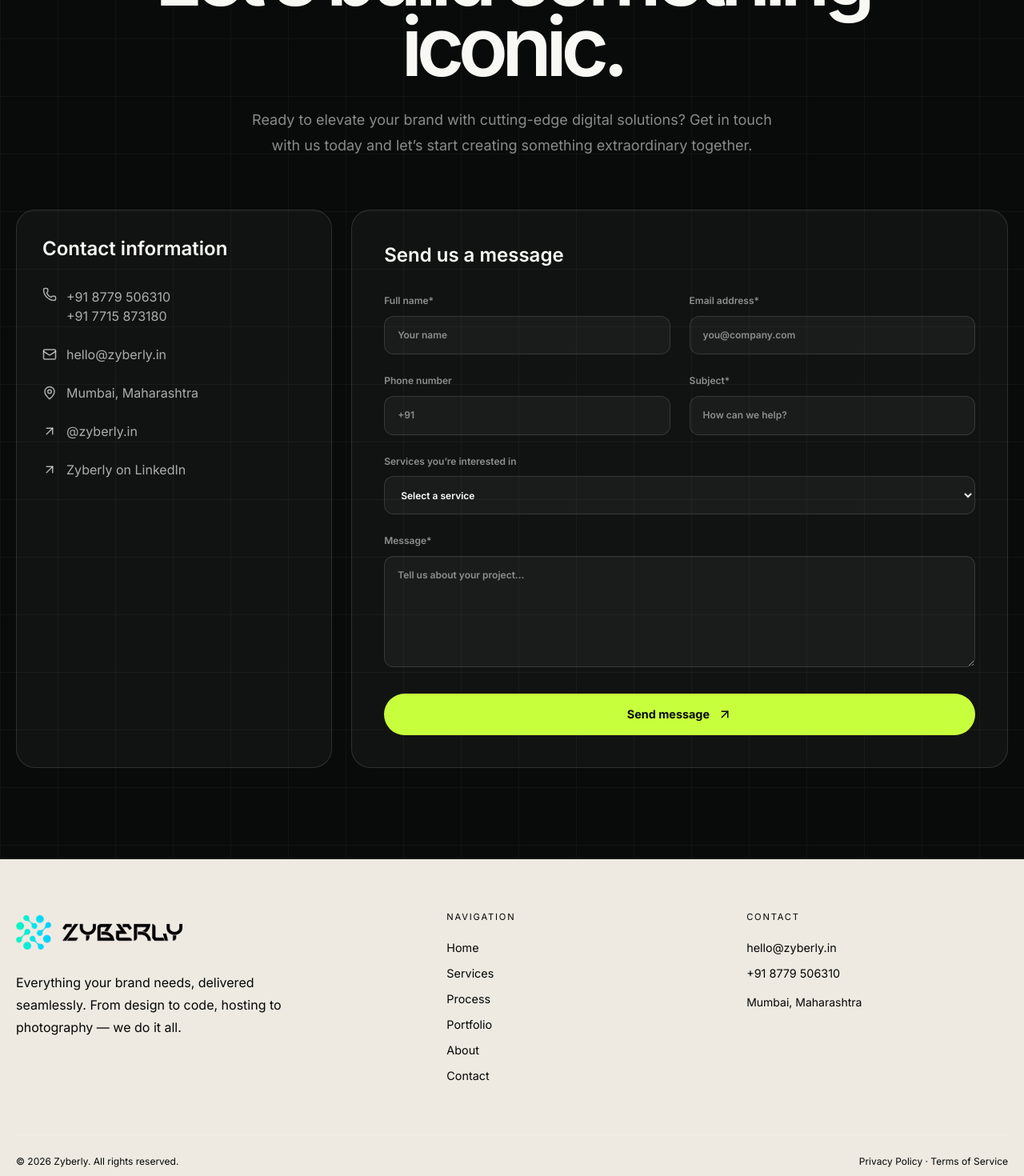
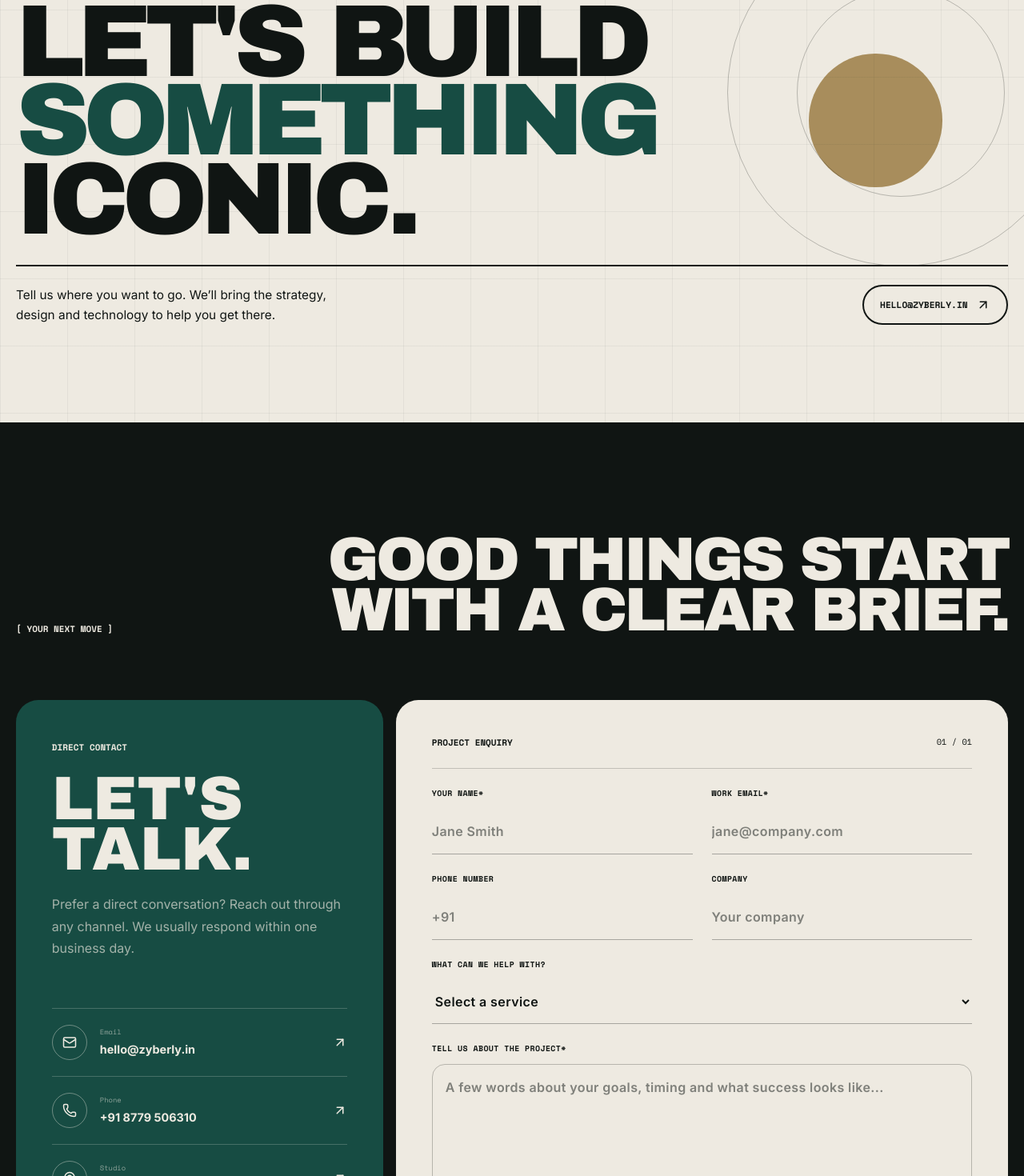
Before and after one commit to waisshaikh/pie-tech-solutions, a Next.js app: page /contact in a window 1280 px wide. Shown: the part 240-1710 px from the top of the page at 80% size. Built offline with nearby package versions, Linux system fonts and the light colour scheme.

Commit message:
feat: redesign contact page with new layout, improved content structure, and enhanced styles

```diff
--- a/app/contact/page.tsx
+++ b/app/contact/page.tsx
@@ -1,42 +1,98 @@
 import type { Metadata } from 'next';
-import { ArrowUpRight, Mail, MapPin, Phone } from 'lucide-react';
+import { ArrowUpRight, Mail, MapPin, Phone, Send } from 'lucide-react';
 
 export const metadata: Metadata = { title: 'Contact | Zyberly Solutions' };
 
+const channels = [
+  { icon: Mail, label: 'Email', value: 'hello@zyberly.in', href: 'mailto:hello@zyberly.in' },
+  { icon: Phone, label: 'Phone', value: '+91 8779 506310', href: 'tel:+918779506310' },
+  { icon: MapPin, label: 'Studio', value: 'Mumbai, Maharashtra', href: '#' },
+] as const;
+
 export default function ContactPage() {
   return (
-    <section className="hero-grid min-h-[calc(100svh-5rem)]">
-      <div className="shell py-20 lg:py-28">
-        <div className="text-center">
-          <span className="kicker">Contact</span>
-          <h1 className="mx-auto mt-7 max-w-6xl text-[clamp(3.7rem,8vw,8rem)] font-semibold leading-[.86] tracking-[-.075em]">Let’s build something iconic.</h1>
-          <p className="mx-auto mt-8 max-w-2xl text-lg leading-8 text-white/52">Ready to elevate your brand with cutting-edge digital solutions? Get in touch with us today and let’s start creating something extraordinary together.</p>
+    <div className="premium-contact-page">
+      <section className="contact-editorial-hero">
+        <div className="contact-hero-orbit" />
+        <div className="contact-hero-pulse" />
+        <div className="shell relative z-10">
+          <div className="contact-hero-top">
+            <span className="mono-label">[ START A CONVERSATION ]</span>
+            <p>Have an idea, a challenge<br />or a bold move in mind?</p>
           </div>
-        <div className="mt-16 grid gap-6 lg:grid-cols-[.65fr_1.35fr]">
-          <aside className="rounded-3xl border border-white/12 bg-white/[.035] p-8">
-            <h2 className="text-2xl font-semibold">Contact information</h2>
-            <div className="mt-8 space-y-6 text-white/65">
-              <a href="tel:+918779506310" className="flex items-start gap-3"><Phone size={18} />+91 8779 506310<br />+91 7715 873180</a>
-              <a href="mailto:hello@zyberly.in" className="flex items-center gap-3"><Mail size={18} />hello@zyberly.in</a>
-              <p className="flex items-center gap-3"><MapPin size={18} />Mumbai, Maharashtra</p>
-              <a href="#" className="flex items-center gap-3"><ArrowUpRight size={18} />@zyberly.in</a>
-              <a href="#" className="flex items-center gap-3"><ArrowUpRight size={18} />Zyberly on LinkedIn</a>
+          <h1>LET&apos;S BUILD<br /><span>SOMETHING</span><br />ICONIC.</h1>
+          <div className="contact-hero-bottom">
+            <p>Tell us where you want to go. We’ll bring the strategy, design and technology to help you get there.</p>
+            <a href="mailto:hello@zyberly.in">HELLO@ZYBERLY.IN <ArrowUpRight size={18} /></a>
+          </div>
+        </div>
+      </section>
+
+      <section className="contact-main">
+        <div className="shell">
+          <div className="contact-main-heading">
+            <span className="mono-label">[ YOUR NEXT MOVE ]</span>
+            <h2>GOOD THINGS START<br />WITH A CLEAR BRIEF.</h2>
+          </div>
+          <div className="contact-layout">
+            <aside className="contact-details">
+              <div>
+                <span className="mono-label">DIRECT CONTACT</span>
+                <h3>Let&apos;s talk.</h3>
+                <p>Prefer a direct conversation? Reach out through any channel. We usually respond within one business day.</p>
+              </div>
+              <div className="contact-channels">
+                {channels.map(({ icon: Icon, label, value, href }) => (
+                  <a href={href} key={label}>
+                    <span><Icon /></span>
+                    <div><small>{label}</small><strong>{value}</strong></div>
+                    <ArrowUpRight />
+                  </a>
+                ))}
+              </div>
+              <div className="contact-social">
+                <span className="mono-label">FIND US ONLINE</span>
+                <div><a href="#">INSTAGRAM ↗</a><a href="#">LINKEDIN ↗</a></div>
               </div>
             </aside>
-          <form className="rounded-3xl border border-white/12 bg-white/[.035] p-6 sm:p-10">
-            <h2 className="mb-8 text-2xl font-semibold">Send us a message</h2>
-            <div className="grid gap-6 sm:grid-cols-2">
-              <label>Full name*<input required name="name" placeholder="Your name" /></label>
-              <label>Email address*<input required type="email" name="email" placeholder="you@company.com" /></label>
-              <label>Phone number<input type="tel" name="phone" placeholder="+91" /></label>
-              <label>Subject*<input required name="subject" placeholder="How can we help?" /></label>
+
+            <form className="contact-premium-form">
+              <div className="contact-form-top">
+                <span className="mono-label">PROJECT ENQUIRY</span>
+                <span>01 / 01</span>
               </div>
-            <label className="mt-6">Services you’re interested in<select name="service" defaultValue=""><option value="" disabled>Select a service</option><option>Web Development</option><option>Mobile App Development</option><option>UI/UX Design</option><option>Branding</option><option>Digital Marketing</option><option>Custom Software</option></select></label>
-            <label className="mt-6">Message*<textarea required name="message" rows={6} placeholder="Tell us about your project..." /></label>
-            <button className="button-primary mt-7 w-full justify-center" type="submit">Send message <ArrowUpRight size={18} /></button>
+              <div className="contact-form-grid">
+                <label>YOUR NAME*<input required name="name" placeholder="Jane Smith" /></label>
+                <label>WORK EMAIL*<input required type="email" name="email" placeholder="jane@company.com" /></label>
+                <label>PHONE NUMBER<input type="tel" name="phone" placeholder="+91" /></label>
+                <label>COMPANY<input name="company" placeholder="Your company" /></label>
+              </div>
+              <label>WHAT CAN WE HELP WITH?
+                <select name="service" defaultValue="">
+                  <option value="" disabled>Select a service</option>
+                  <option>Web Development</option>
+                  <option>Mobile App Development</option>
+                  <option>UI/UX Design</option>
+                  <option>Branding & Identity</option>
+                  <option>Digital Marketing</option>
+                  <option>Custom Software</option>
+                </select>
+              </label>
+              <label>TELL US ABOUT THE PROJECT*
+                <textarea required name="message" rows={6} placeholder="A few words about your goals, timing and what success looks like..." />
+              </label>
+              <button type="submit">SEND YOUR ENQUIRY <Send size={18} /></button>
+              <p>By submitting this form, you agree that we may contact you about your enquiry.</p>
             </form>
           </div>
         </div>
       </section>
+
+      <section className="contact-closing">
+        <span className="mono-label">NOT READY FOR A FULL BRIEF?</span>
+        <h2>JUST SAY<br /><em>HELLO.</em></h2>
+        <a href="mailto:hello@zyberly.in">HELLO@ZYBERLY.IN <ArrowUpRight size={20} /></a>
+      </section>
+    </div>
   );
 }
--- a/app/premium.css
+++ b/app/premium.css
@@ -1,4 +1,6 @@
 :root{--premium-paper:#eeeae1;--premium-ink:#101513;--premium-forest:#174c43;--premium-brass:#b49a68}
+html{scrollbar-width:none;-ms-overflow-style:none}
+html::-webkit-scrollbar,body::-webkit-scrollbar{display:none;width:0;height:0}
 ::selection{background:var(--premium-forest);color:var(--premium-paper)}
 header>div:first-child{border-color:rgba(16,21,19,.75);background:rgba(238,234,225,.95);box-shadow:0 7px 0 rgba(23,76,67,.12)}
 header .logo-mark,footer .logo-mark{background:var(--premium-forest)!important;color:var(--premium-paper)!important}
@@ -196,3 +198,45 @@
 .about-premium-cta h2 em{color:var(--premium-ink);font-style:normal}
 .about-premium-cta>a{display:inline-flex;align-items:center;gap:.65rem;border:2px solid var(--premium-ink);border-radius:999px;background:var(--premium-ink);padding:1rem 1.4rem;color:white;font-family:var(--font-space-mono);font-size:.72rem;font-weight:700}
 @media(max-width:800px){.about-editorial-hero{min-height:auto;padding:130px 0 5rem}.about-hero-top,.about-hero-bottom,.about-values-heading{align-items:flex-start;flex-direction:column}.about-editorial-hero h1{font-size:15.5vw;line-height:.8}.about-hero-ring,.about-hero-dot{display:none}.about-manifesto-grid,.about-story-grid{grid-template-columns:1fr;gap:2rem}.about-stats,.about-values-grid{grid-template-columns:1fr}.about-stats>div{border-right:0;border-bottom:1px solid rgba(238,234,225,.2)}.about-values-heading h2{text-align:left}.about-value-card{min-height:430px}.about-premium-cta h2{font-size:15vw}}
+
+/* Premium contact */
+.premium-contact-page{background:var(--premium-ink);color:var(--premium-paper)}
+.contact-editorial-hero{position:relative;min-height:96svh;overflow:hidden;background:var(--premium-paper);padding:145px 0 6vw;color:var(--premium-ink)}
+.contact-editorial-hero:after{content:"";position:absolute;inset:0;background-image:linear-gradient(rgba(8,26,22,.05) 1px,transparent 1px),linear-gradient(90deg,rgba(8,26,22,.05) 1px,transparent 1px);background-size:84px 84px;pointer-events:none}
+.contact-hero-top,.contact-hero-bottom{position:relative;z-index:2;display:flex;align-items:flex-start;justify-content:space-between;gap:2rem}
+.contact-hero-top p,.contact-hero-bottom>p{max-width:440px;font-size:clamp(.9rem,1.2vw,1.1rem);line-height:1.65}
+.contact-editorial-hero h1{position:relative;z-index:2;margin:6vh 0 4vh;font-family:var(--font-archivo);font-size:clamp(4.5rem,10vw,11.5rem);line-height:.77;letter-spacing:-.065em}
+.contact-editorial-hero h1 span{color:var(--premium-forest)}
+.contact-hero-bottom{align-items:end;border-top:2px solid var(--premium-ink);padding-top:1.4rem}
+.contact-hero-bottom>a,.contact-closing>a{display:inline-flex;align-items:center;gap:.65rem;border:2px solid currentColor;border-radius:999px;padding:.9rem 1.25rem;font-family:var(--font-space-mono);font-size:.7rem;font-weight:700}
+.contact-hero-orbit{position:absolute;right:-5vw;top:18%;width:34vw;height:34vw;border:1px solid rgba(16,21,19,.25);border-radius:50%}
+.contact-hero-orbit:after{content:"";position:absolute;inset:20%;border:1px solid rgba(16,21,19,.25);border-radius:50%}
+.contact-hero-pulse{position:absolute;right:8vw;top:40%;width:13vw;height:13vw;border-radius:50%;background:var(--premium-brass);mix-blend-mode:multiply}
+.contact-main{padding:clamp(7rem,11vw,12rem) 0;background:var(--premium-ink)}
+.contact-main-heading{display:flex;align-items:end;justify-content:space-between;gap:2rem;margin-bottom:5rem}
+.contact-main-heading h2{font-family:var(--font-archivo);font-size:clamp(3rem,6vw,6.5rem);line-height:.82;letter-spacing:-.05em;text-align:right}
+.contact-layout{display:grid;grid-template-columns:.75fr 1.25fr;gap:1rem}
+.contact-details{display:flex;min-height:760px;flex-direction:column;justify-content:space-between;border-radius:28px;background:var(--premium-forest);padding:clamp(1.8rem,3.5vw,3.5rem)}
+.contact-details h3{margin-top:1.5rem;font-family:var(--font-archivo);font-size:clamp(3.5rem,6vw,6rem);line-height:.82;text-transform:uppercase}
+.contact-details>div>p{max-width:470px;margin-top:1.5rem;line-height:1.7;color:rgba(238,234,225,.65)}
+.contact-channels{display:grid}
+.contact-channels>a{display:grid;grid-template-columns:auto 1fr auto;align-items:center;gap:1rem;border-top:1px solid rgba(238,234,225,.22);padding:1.25rem 0}
+.contact-channels>a>span{display:grid;width:44px;height:44px;place-items:center;border:1px solid rgba(238,234,225,.4);border-radius:50%}
+.contact-channels svg{width:18px}
+.contact-channels small{display:block;font-family:var(--font-space-mono);font-size:.55rem;opacity:.55}
+.contact-channels strong{display:block;margin-top:.25rem;font-size:.9rem}
+.contact-social>div{display:flex;flex-wrap:wrap;gap:1rem;margin-top:1rem;font-family:var(--font-space-mono);font-size:.66rem}
+.contact-premium-form{display:flex;flex-direction:column;gap:1.5rem;border-radius:28px;background:var(--premium-paper);padding:clamp(1.8rem,3.5vw,3.5rem);color:var(--premium-ink)}
+.contact-form-top{display:flex;justify-content:space-between;border-bottom:1px solid rgba(16,21,19,.2);padding-bottom:1.5rem;font-family:var(--font-space-mono);font-size:.65rem}
+.contact-form-grid{display:grid;grid-template-columns:repeat(2,1fr);gap:1.5rem}
+.contact-premium-form label{color:var(--premium-ink);font-family:var(--font-space-mono);font-size:.62rem;letter-spacing:.04em}
+.contact-premium-form input,.contact-premium-form select,.contact-premium-form textarea{margin-top:.7rem;border:0;border-bottom:1px solid rgba(16,21,19,.32);border-radius:0;background:transparent;padding:1rem 0;color:var(--premium-ink);font-family:var(--font-inter);font-size:1rem}
+.contact-premium-form textarea{border:1px solid rgba(16,21,19,.25);border-radius:16px;padding:1rem;resize:vertical}
+.contact-premium-form select option{background:var(--premium-paper);color:var(--premium-ink)}
+.contact-premium-form input:focus,.contact-premium-form select:focus,.contact-premium-form textarea:focus{border-color:var(--premium-forest)}
+.contact-premium-form button{display:flex;align-items:center;justify-content:center;gap:.7rem;border-radius:999px;background:var(--premium-ink);padding:1.15rem 1.5rem;color:white;font-family:var(--font-space-mono);font-size:.72rem;font-weight:700}
+.contact-premium-form>p{font-size:.65rem;line-height:1.5;opacity:.5;text-align:center}
+.contact-closing{display:flex;min-height:88svh;flex-direction:column;align-items:center;justify-content:center;background:var(--premium-brass);padding:8vw 3vw;text-align:center;color:var(--premium-ink)}
+.contact-closing h2{margin:3vw 0;font-family:var(--font-archivo);font-size:clamp(5rem,12vw,13rem);line-height:.76;letter-spacing:-.065em}
+.contact-closing h2 em{color:var(--premium-forest);font-style:normal}
+@media(max-width:800px){.contact-editorial-hero{min-height:auto;padding:130px 0 5rem}.contact-hero-top,.contact-hero-bottom,.contact-main-heading{align-items:flex-start;flex-direction:column}.contact-editorial-hero h1{font-size:16vw;line-height:.8}.contact-hero-orbit,.contact-hero-pulse{display:none}.contact-main-heading h2{text-align:left}.contact-layout{grid-template-columns:1fr}.contact-details{min-height:680px}.contact-form-grid{grid-template-columns:1fr}.contact-closing h2{font-size:19vw}}
```
Lines whose indentation alone changed are shown as unchanged.
